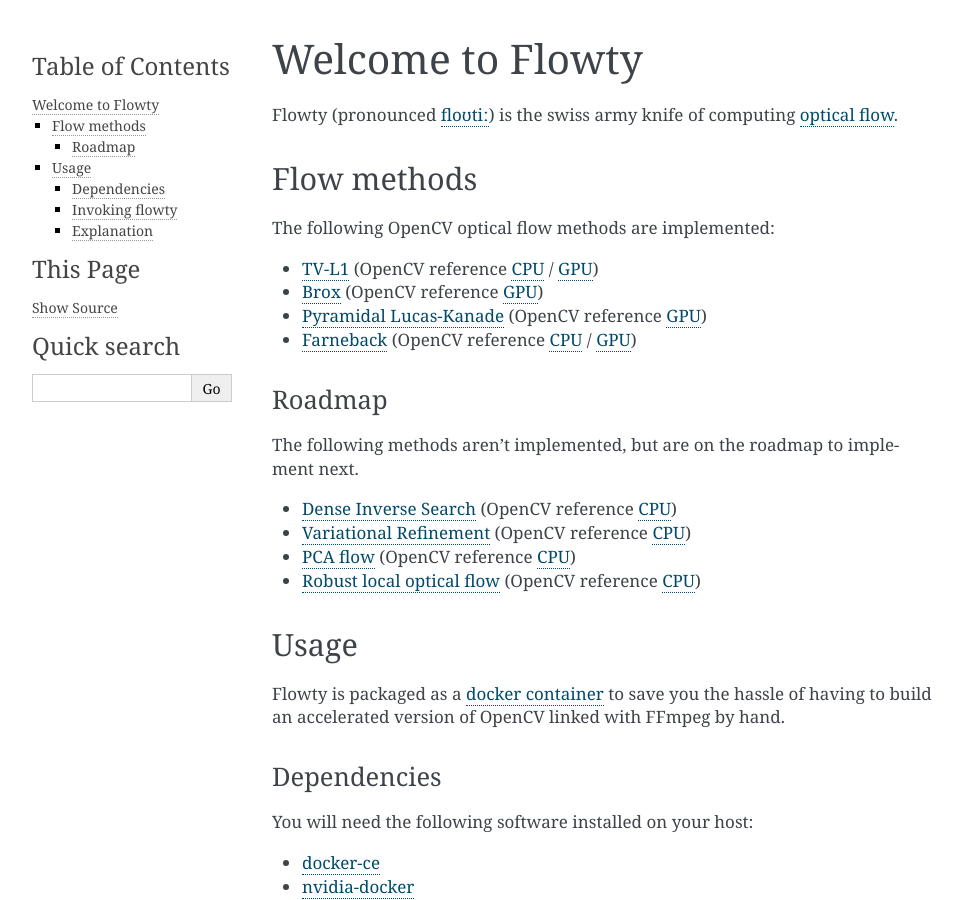
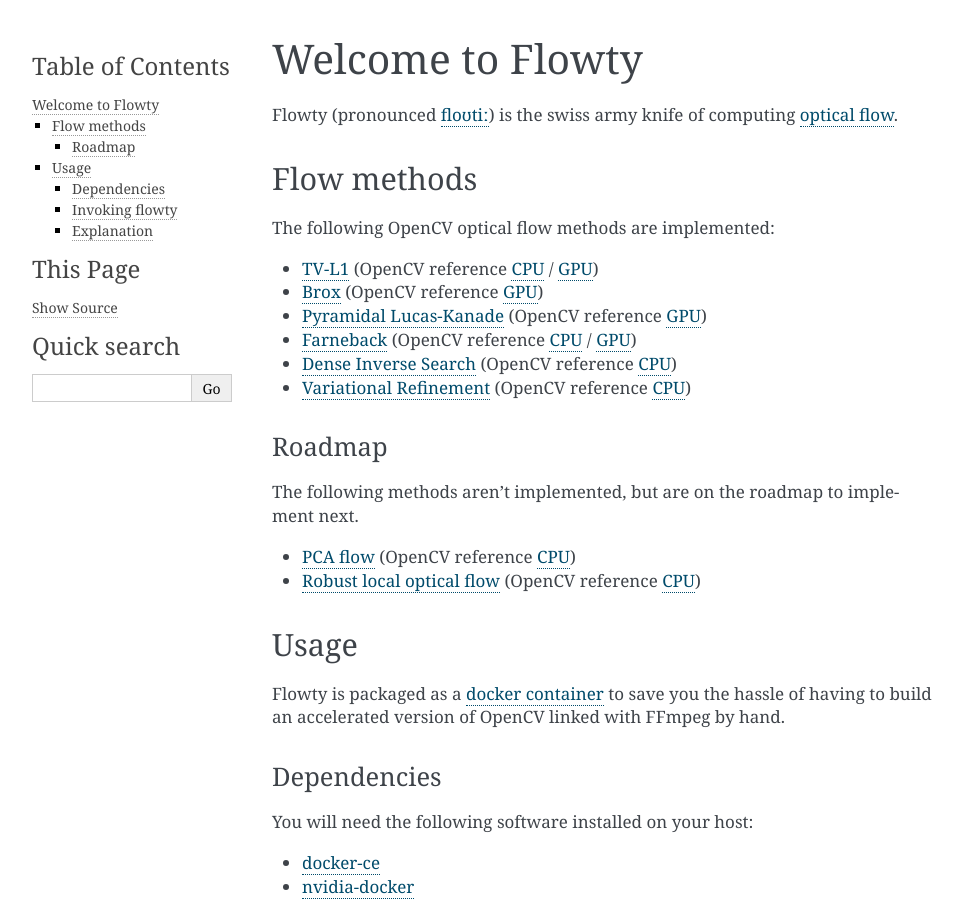
Before and after one commit to willprice/flowty, a Sphinx documentation site: the page built from docs/source/index.rst, in a window 1280 px wide and 900 px high. Shown: the whole window, without its empty margins (148-1111 px from the left). Built offline with Sphinx 7.4.7, drawn with Linux system fonts in a browser that asks for light colours; pages that are not in the unit, such as notebooks, are missing from menus.

```diff
--- a/docs/source/index.rst
+++ b/docs/source/index.rst
@@ -26,14 +26,14 @@ The following OpenCV optical flow methods are implemented:
 - `Brox <https://lmb.informatik.uni-freiburg.de/people/brox/pub/brox_eccv04_of.pdf>`_ (OpenCV reference `GPU\ <https://docs.opencv.org/4.1.0/d7/d18/classcv_1_1cuda_1_1BroxOpticalFlow.html>`_)
 - `Pyramidal Lucas-Kanade <http://robots.stanford.edu/cs223b04/algo_affine_tracking.pdf>`_ (OpenCV reference `GPU\ <https://docs.opencv.org/4.1.0/d0/da4/classcv_1_1cuda_1_1DensePyrLKOpticalFlow.html>`_)
 - `Farneback <http://www.diva-portal.org/smash/get/diva2:273847/FULLTEXT01.pdf>`_ (OpenCV reference `CPU\ <https://docs.opencv.org/4.1.0/de/d9e/classcv_1_1FarnebackOpticalFlow.html>`_ / `GPU\ <https://docs.opencv.org/4.1.0/d7/d18/classcv_1_1cuda_1_1BroxOpticalFlow.html>`_)
+- `Dense Inverse Search <https://arxiv.org/abs/1603.03590>`_ (OpenCV reference `CPU\ <https://docs.opencv.org/4.1.0/de/d4f/classcv_1_1DISOpticalFlow.html>`_)
+- `Variational Refinement <https://lmb.informatik.uni-freiburg.de/people/brox/pub/brox_eccv04_of.pdf>`_ (OpenCV reference `CPU\ <https://docs.opencv.org/4.1.0/d2/d4b/classcv_1_1VariationalRefinement.html>`_)
 
 Roadmap
 -------
 
 The following methods aren't implemented, but are on the roadmap to implement next.
 
-- `Dense Inverse Search <https://arxiv.org/abs/1603.03590>`_ (OpenCV reference `CPU\ <https://docs.opencv.org/4.1.0/de/d4f/classcv_1_1DISOpticalFlow.html>`_)
-- `Variational Refinement <https://lmb.informatik.uni-freiburg.de/people/brox/pub/brox_eccv04_of.pdf>`_ (OpenCV reference `CPU\ <https://docs.opencv.org/4.1.0/d2/d4b/classcv_1_1VariationalRefinement.html>`_)
 - `PCA flow <http://files.is.tue.mpg.de/black/papers/cvpr2015_pcaflow.pdf>`_ (OpenCV reference `CPU\ <https://docs.opencv.org/4.1.0/d1/da2/classcv_1_1optflow_1_1OpticalFlowPCAFlow.html>`_)
 - `Robust local optical flow <http://elvera.nue.tu-berlin.de/files/1498Geistert2016.pdf>`_ (OpenCV reference `CPU\ <https://docs.opencv.org/4.1.0/df/d59/classcv_1_1optflow_1_1DenseRLOFOpticalFlow.html>`_)
 
```
